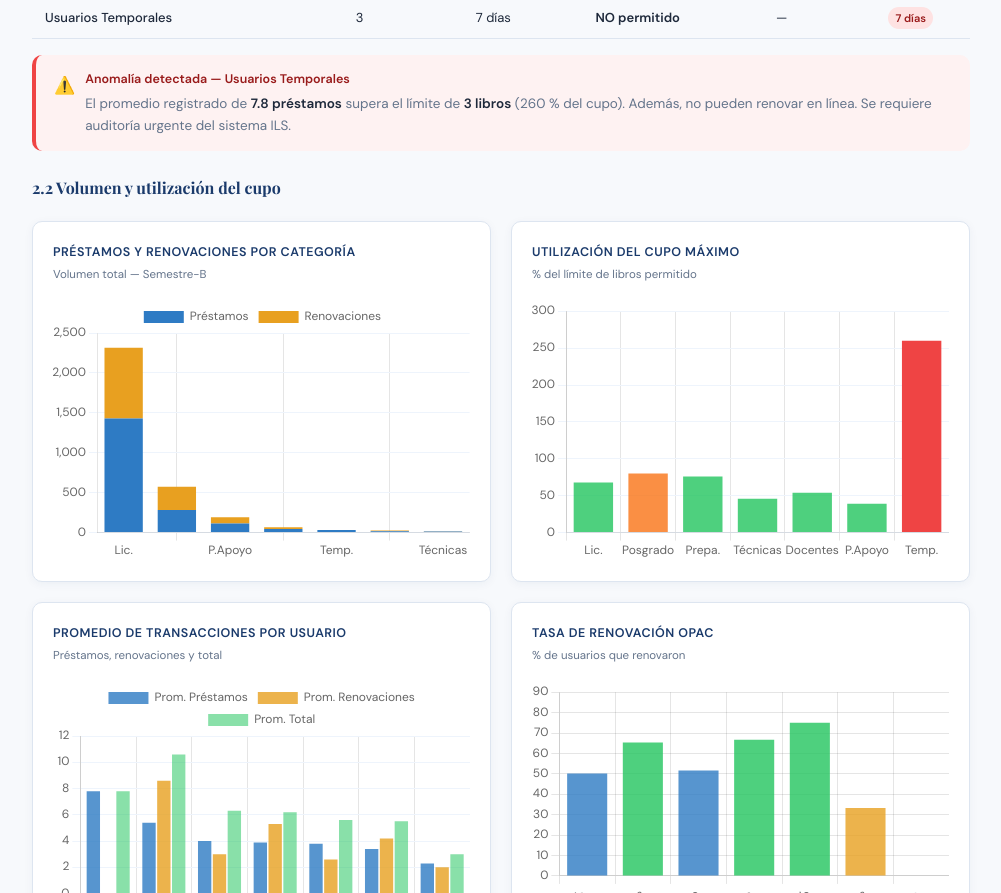
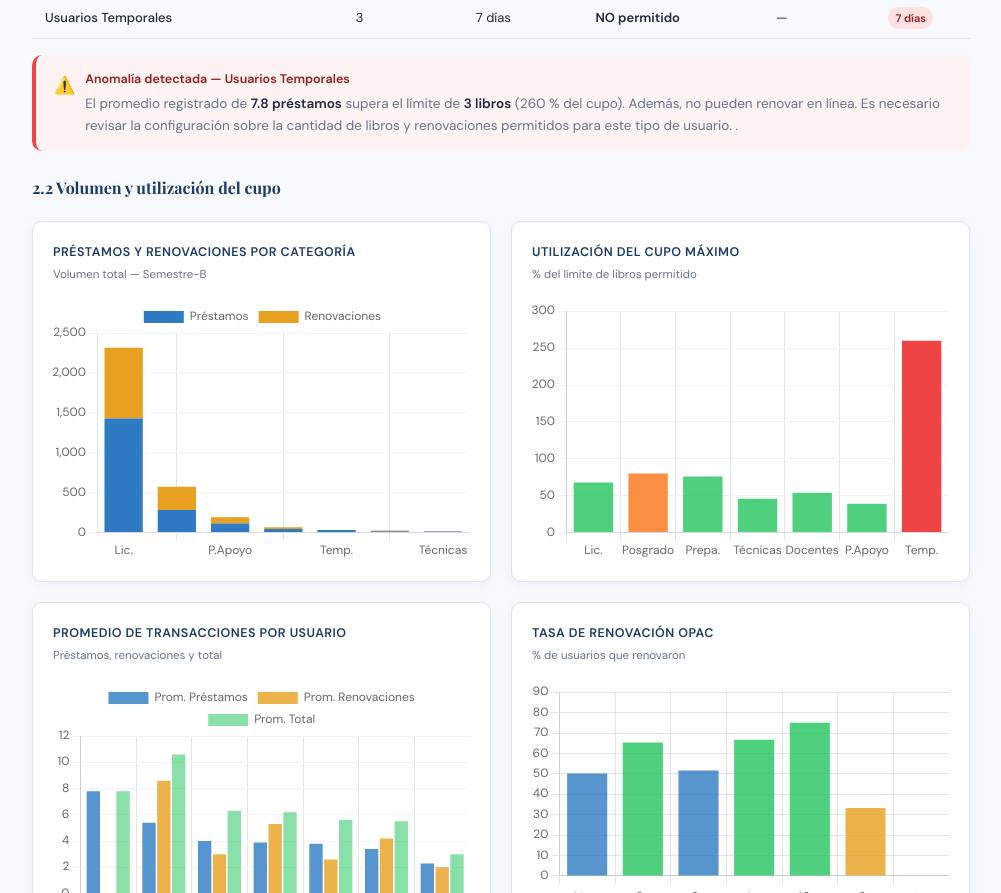
Before and after one commit to Biblioteca-UM/informe-semestre-B-2025, a plain HTML site: page index.html in a window 1280 px wide. Shown: the part 1724-2617 px from the top of the page, without its empty margins (254-1255 px from the left). Drawn offline with nearby package versions, Linux system fonts and the light colour scheme.

Commit message:
Update index.html

```diff
--- a/index.html
+++ b/index.html
@@ -170,7 +170,8 @@ tfoot td:first-child{text-align:left}
       <tr><td>Usuarios Temporales</td><td>3</td><td>7 días</td><td><strong>NO permitido</strong></td><td>—</td><td><span class="badge b-red">7 días</span></td></tr>
     </tbody>
   </table></div>
-  <div class="box alert"><span class="box-ico">⚠️</span><div class="box-body"><div class="box-t">Anomalía detectada — Usuarios Temporales</div><p>El promedio registrado de <strong>7.8 préstamos</strong> supera el límite de <strong>3 libros</strong> (260 % del cupo). Además, no pueden renovar en línea. Se requiere auditoría urgente del sistema ILS.</p></div></div>
+  <div class="box alert"><span class="box-ico">⚠️</span><div class="box-body"><div class="box-t">Anomalía detectada — Usuarios Temporales</div><p>El promedio registrado de <strong>7.8 préstamos</strong> supera el límite de <strong>3 libros</strong> (260 % del cupo). Además, no pueden renovar en línea. Es necesario revisar la configuración sobre la cantidad de libros y renovaciones permitidos para este tipo de usuario.
+.</p></div></div>
   <h3>2.2 Volumen y utilización del cupo</h3>
   <div class="g2">
     <div class="card"><div class="card-title">Préstamos y renovaciones por categoría</div><div class="card-sub">Volumen total — Semestre-B</div><div class="chart-wrap" style="height:260px"><canvas id="c_cat_st"></canvas></div></div>
```
